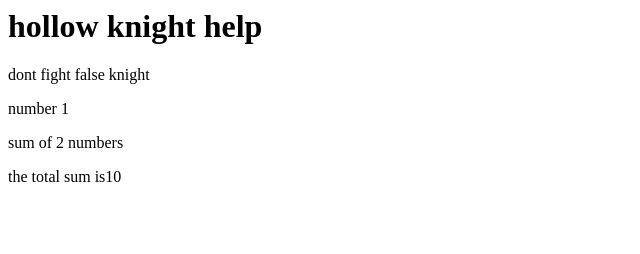
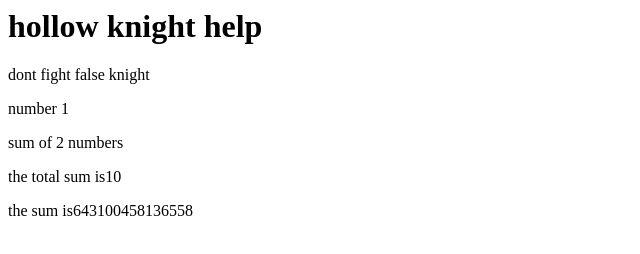
Before and after one commit to dreadkashan/New-folder--10-, a plain HTML site: page index.html in a window 1280 px wide. Shown: the whole page, without its empty margins (0-640 px from the left). Drawn offline with Linux system fonts and the light colour scheme.

Commit message:
commit v3

```diff
--- a/index.html
+++ b/index.html
@@ -8,11 +8,17 @@
          <p> number 1</p>
          <p> sum of 2 numbers</p>
          <p id="result"></p>
+         <p id="demo"></p>
         <script>
+            var x,y,z
+            x=642367832372809
+            y=732625763749
+            z=x+y
+            document.getElementById('demo').innerHTML='the sum is'+z;
 var num1=5
 var num2=5
 var sum=num1+num2
-            document.getElementById('result').innerHTML='the total sum is'+ sum
+            document.getElementById('result').innerHTML='the total sum is'+ sum;
             document.getElementById('h1').innerHTML='hollow knight help';
 document.getElementById('p2').innerHTML='dont fight false knight';
 
```
